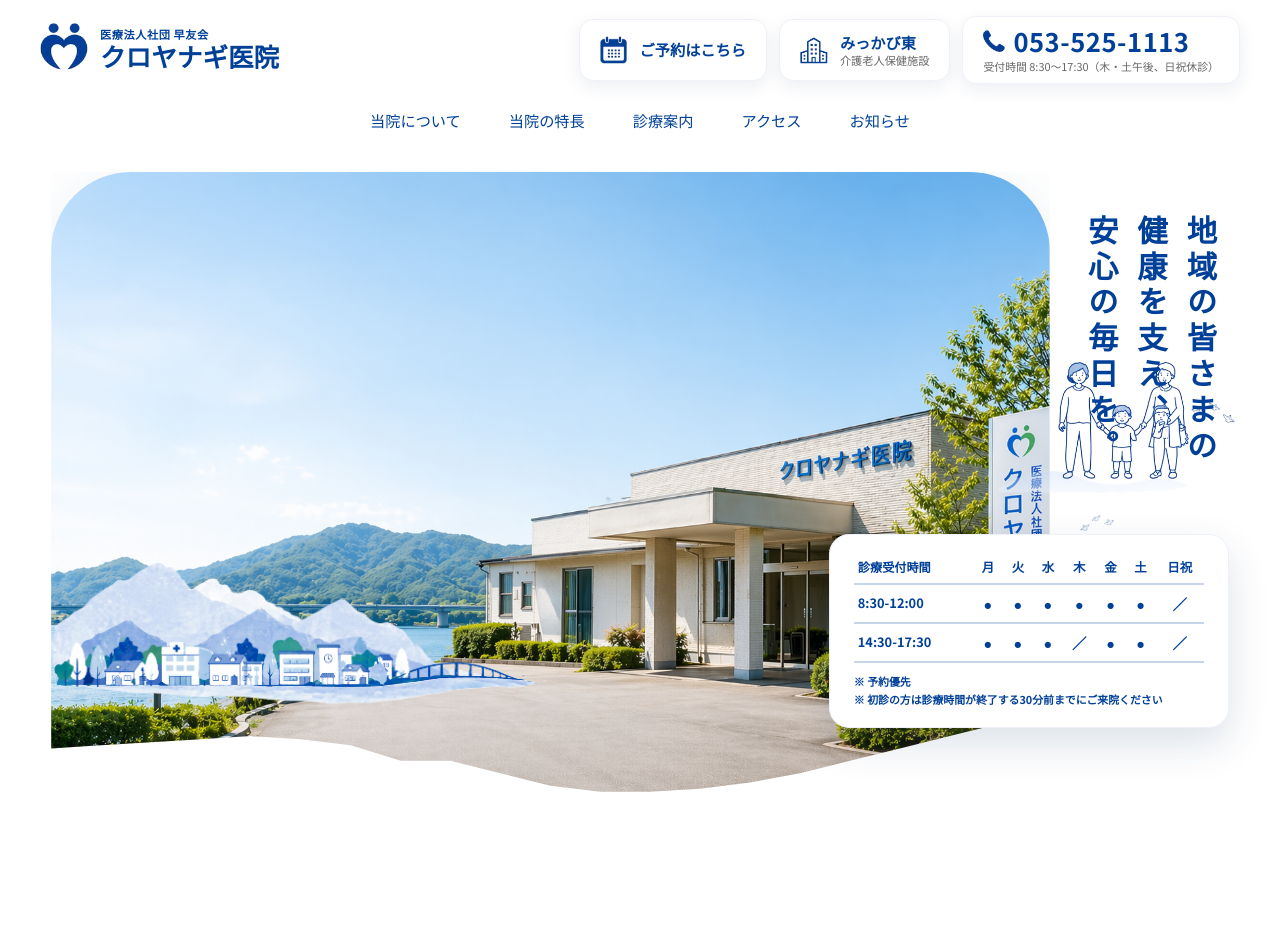
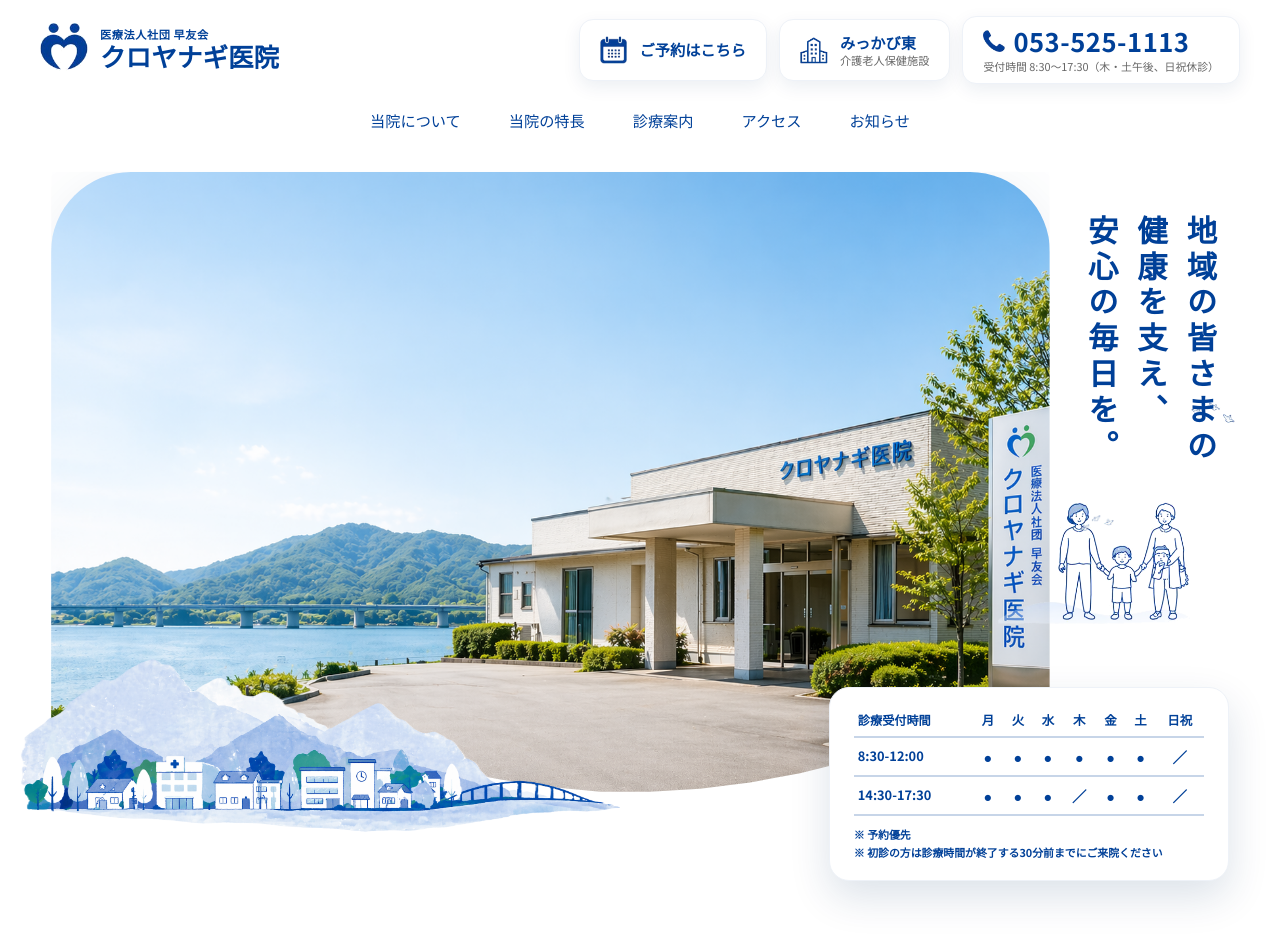
Before and after one commit to su-metal/kuroyanagi-lp, a Next.js app in the folder renewal/: page / in a window 1280 px wide. Shown: the top 942 px of the page. Before the commit the page ends 800 px from the top, so only its background shows below. Built offline with nearby package versions, Linux system fonts and the light colour scheme; a web font is replaced by a local one.

Commit message:
FVレイアウト調整

```diff
--- a/renewal/app/globals.css
+++ b/renewal/app/globals.css
@@ -228,6 +228,12 @@
   --hero-copy-right: clamp(36px, 5vw, 92px);
   --hero-photo-safe-right: clamp(230px, 18vw, 340px);
   --hero-photo-height: 620px;
+  --hero-landscape-left: 20px;
+  --hero-landscape-width: 600px;
+  --hero-landscape-top: 450px;
+  --hero-schedule-top: 515px;
+  --hero-family-top: 330px;
+  --hero-hill-top: 430px;
   --hero-bottom-offset: 72px;
   --hero-header-height: 152px;
   padding: 20px 0 0;
@@ -265,10 +271,10 @@
   background: transparent;
   filter: drop-shadow(0 10px 30px rgba(0, 50, 100, 0.08));
   clip-path: polygon(
-    0% 0%, 100% 0%, 100% 80%,
+    0% 0%, 100% 0%, 100% 88%,
     95% 89%, 90% 91%, 85% 93%, 80% 95%, 75% 97%, 70% 98.5%, 65% 99.5%, 60% 100%,
-    55% 100%, 50% 99%, 45% 97%, 40% 95%, 35% 95%, 30% 92.5%, 25% 91.5%, 20% 91%,
-    15% 91.5%, 10% 92%, 5% 92.5%, 0% 93%
+    55% 100%, 50% 99.2%, 45% 98%, 40% 96.5%, 35% 95%, 30% 93%, 25% 91.5%, 20% 91%,
+    15% 91.5%, 10% 92%, 5% 95%, 0% 98%
   );
 }
 
@@ -467,7 +473,7 @@
 
 @media (min-width: 1025px) {
   .hero {
-    height: max(560px, calc(100vh - var(--hero-header-height)));
+    height: 820px;
     min-height: 0;
   }
 
@@ -502,14 +508,16 @@
   }
 
   .hero-deco-landscape {
-    left: var(--hero-left-offset);
-    bottom: var(--hero-bottom-offset);
-    width: clamp(380px, 38vw, 620px);
+    left: var(--hero-landscape-left);
+    top: var(--hero-landscape-top);
+    bottom: auto;
+    width: var(--hero-landscape-width);
   }
 
   .hero-schedule-overlay {
+    top: var(--hero-schedule-top);
     right: var(--hero-right-offset);
-    bottom: var(--hero-bottom-offset);
+    bottom: auto;
     width: clamp(400px, 31vw, 470px);
   }
 
@@ -531,14 +539,16 @@
   }
 
   .hero-right-deco {
+    top: var(--hero-hill-top);
     right: clamp(48px, 7vw, 132px);
-    bottom: 300px;
+    bottom: auto;
     width: clamp(170px, 15vw, 250px);
   }
 
   .deco-family {
+    top: var(--hero-family-top);
     right: clamp(62px, 7vw, 140px);
-    bottom: 312px;
+    bottom: auto;
   }
 
   .deco-bird-top {
@@ -572,12 +582,6 @@
    RESPONSIVE
    ===================== */
 @media (min-width: 1025px) and (max-width: 1200px) {
-  .hero {
-    --hero-left-offset: 24px;
-    --hero-photo-safe-right: 220px;
-    --hero-photo-height: 620px;
-    --hero-bottom-offset: 56px;
-  }
   .hero-schedule-overlay { width: 400px; }
   .deco-family { width: 116px; }
 }
@@ -612,18 +616,22 @@
   .hero-photo-wrap { padding-bottom: 0; }
   .hero-schedule-overlay {
     position: relative;
+    top: auto;
     bottom: auto;
     right: auto;
     width: 100%;
     margin-top: 24px;
   }
   .hero-deco-landscape {
+    top: auto;
     bottom: -10px;
     left: -10px;
     width: 50%;
   }
+  .hero-right-deco { top: auto; }
   .deco-family {
     position: relative;
+    top: auto;
     bottom: auto;
     left: auto;
     transform: none;
```
Also changed, not shown: 2 other files (tests, documents, lock files or other folders).
